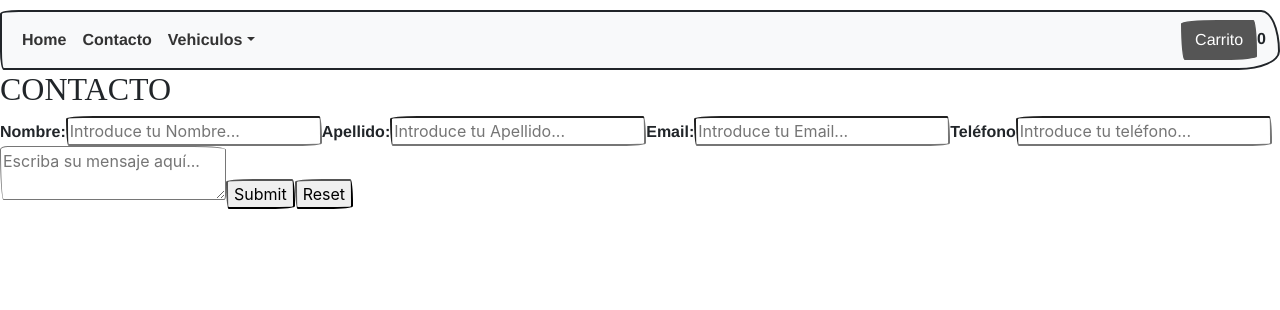
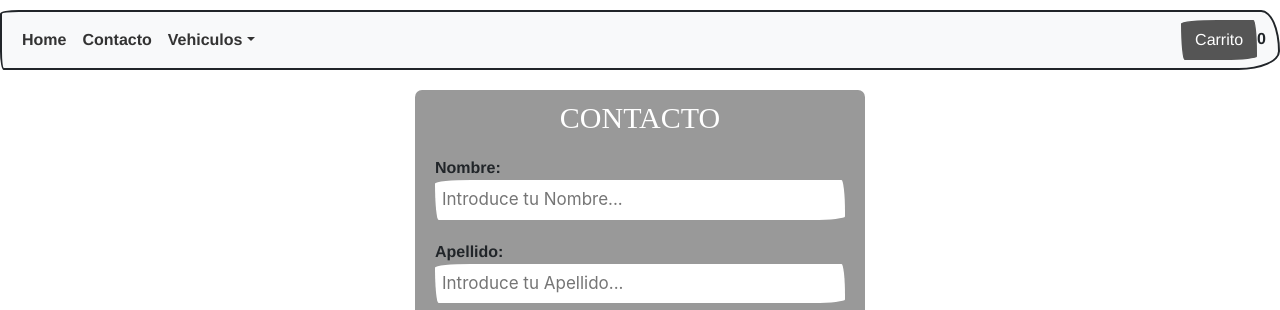
Before and after one commit to Rodrigocarp80/proy-react, a React (Create React App) app: page /contacto in a window 1280 px wide. Shown: the part 490-800 px from the top of the page. Built offline with nearby package versions, Linux system fonts and the light colour scheme; a web font is replaced by a local one.

Commit message:
Update App.css

```diff
--- a/src/components/App.css
+++ b/src/components/App.css
@@ -8,9 +8,60 @@
     width: 19rem;
     margin: 4px;
 }
+
+
+/* Estilos para el formulario */
+
+.form-contacto{
+    width: 450px;
+    margin: auto;
+    background: rgba(0,0,0,0.4);
+    padding: 10px 20px;
+    box-sizing: border-box;
+    margin-top: 20px;
+    border-radius: 7px;
+}
+
+.Titulo-contacto{
+    color: white;
+    text-align: center;
+    margin: 0;
+    font-size: 30px;
+    margin-bottom: 20px;
+}
+
+input, .text-contacto{
+    width: 100%;
+    margin-bottom: 20px;
+    padding: 7px;
+    box-sizing: border-box;
+    font-size: 17px;
+    border: none;
+}
+
+.text-contacto{
+    min-height: 100px;
+    max-height: 200px;
+}
+
+#boton{
+    background-color: #31384a;
+    color: #fff;
+    padding: 20px;
+}
+
+#boton:hover {
+    cursor: pointer;
+}
+
+@media (max-with:480px){
+    form{
+        width: 100%;
+    }
+}
+
 .slide{
     margin: 10px;
-
     margin-left: 60px;
     margin-right: 60px;
 
@@ -19,3 +70,10 @@
     height: 60vh;
 
 }
+
+.carritoContainer{
+    margin-top: 3%;
+    margin-left: 26,5%;
+    justify-content: center;
+    align-items: center;
+}
```
